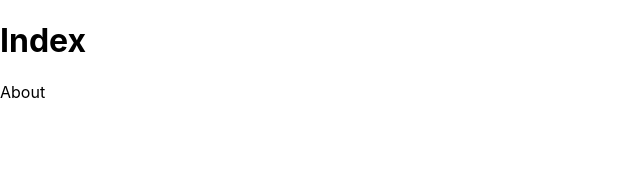
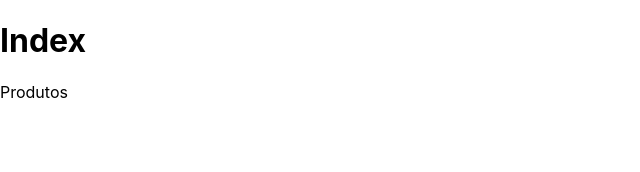
Before and after one commit to joseRbrandao/next_ipfs, a Next.js app: page / in a window 1280 px wide. Shown: the top 172 px of the page, without its empty margins (0-640 px from the left). Built offline with nearby package versions, Linux system fonts and the light colour scheme.

Commit message:
acesso por link page produtos

```diff
--- a/pages/index.js
+++ b/pages/index.js
@@ -5,8 +5,8 @@ export default function Index() {
   return (
     <div>
       <h1> Index </h1>
-      <Link href="/about">
-        <a> About </a>
+      <Link href="/produtos">
+        <a> Produtos </a>
       </Link>
     </div>
   );
```
